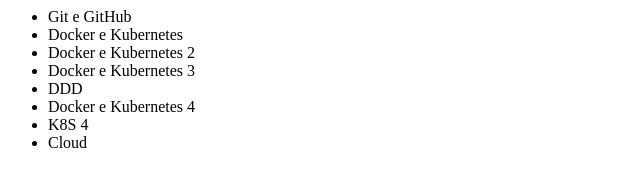
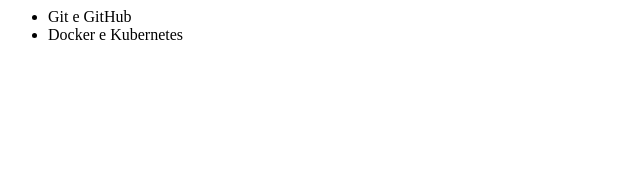
Before and after one commit to camilo-8/portal, a plain HTML site: page index.html in a window 1280 px wide. Shown: the whole page, without its empty margins (0-640 px from the left). Drawn offline with Linux system fonts and the light colour scheme.

Commit message:
Update index.html

```diff
--- a/index.html
+++ b/index.html
@@ -4,12 +4,6 @@
     <ul>
       <li>Git e GitHub</li>
       <li>Docker e Kubernetes</li>
-      <li>Docker e Kubernetes 2</li>
-      <li>Docker e Kubernetes 3</li>
-      <li>DDD</li>
-      <li>Docker e Kubernetes 4</li>
-      <li>K8S 4</li>
-      <li>Cloud</li>
     <ul>
   </body>
 </html>
```
